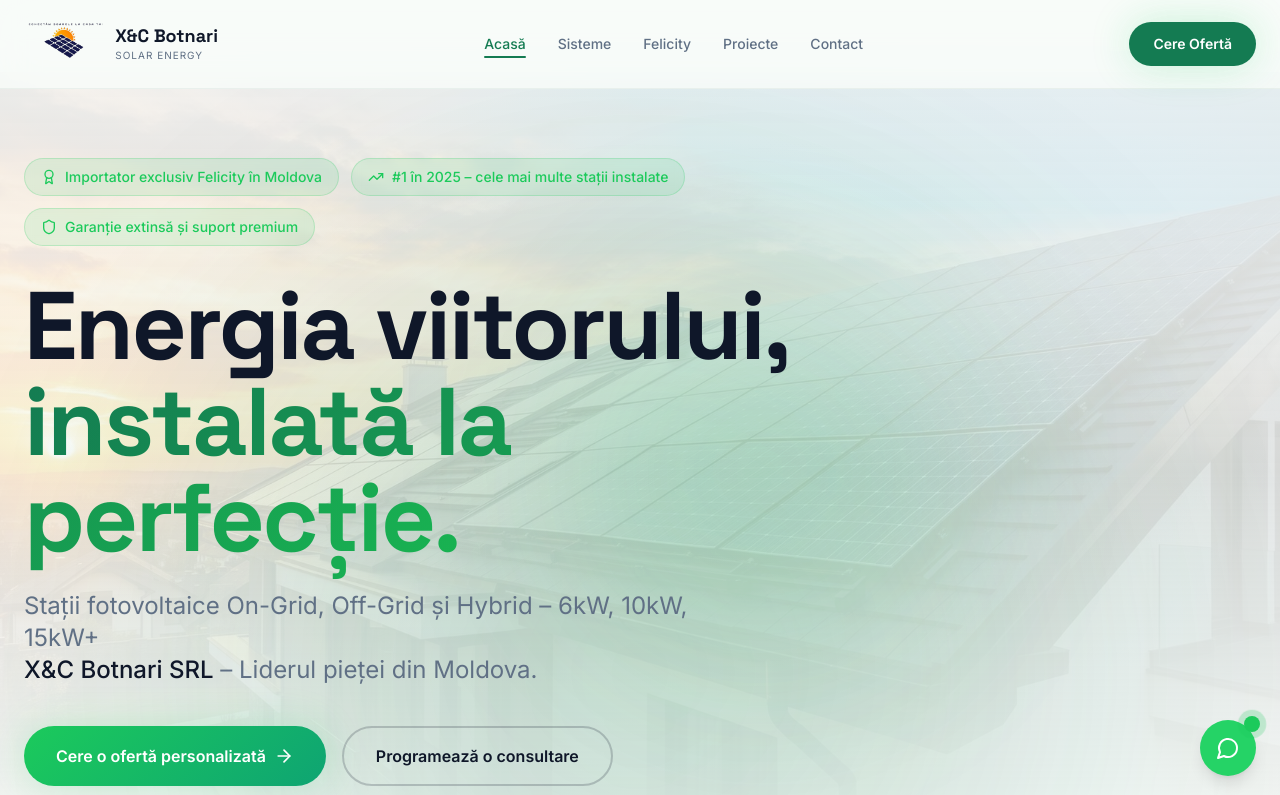
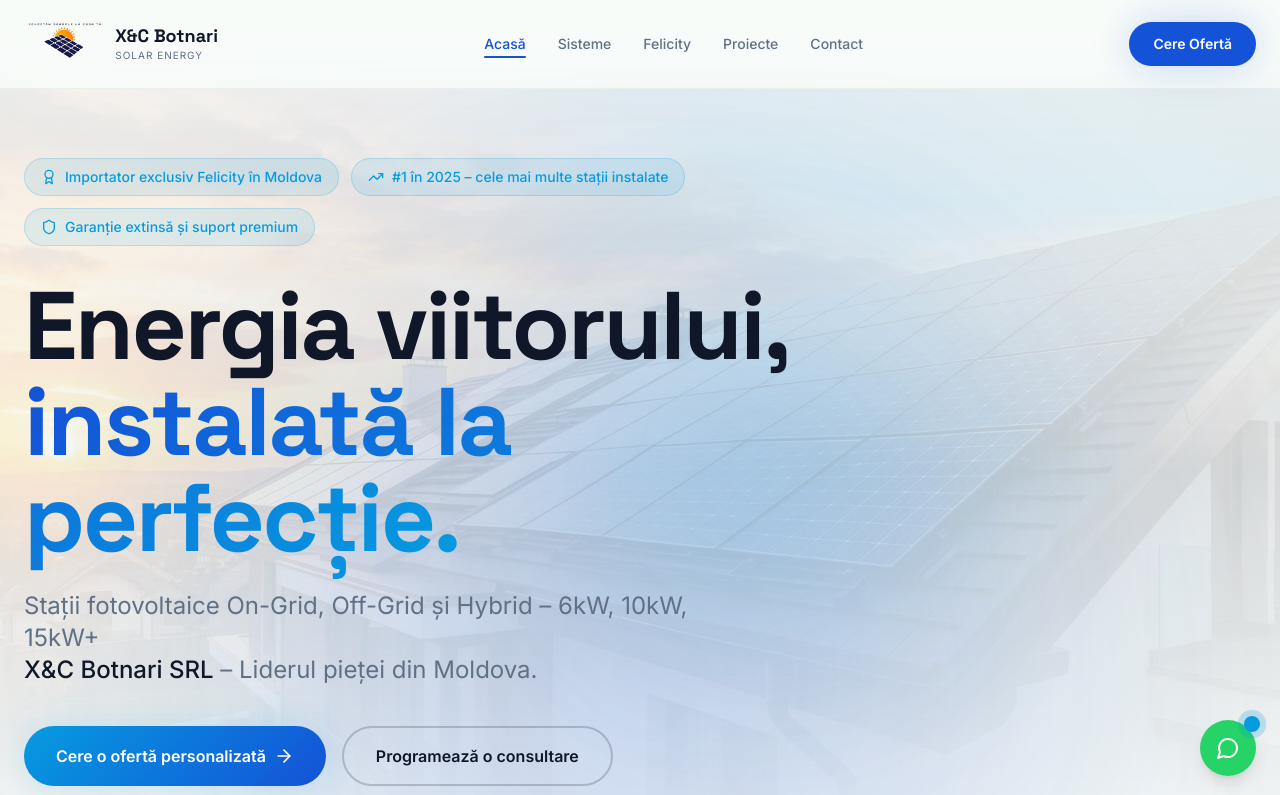
Before and after one commit to vasile-hincu/solar-pinnacle1, a React (Vite) app: page / in a window 1280 px wide. Shown: the top 795 px of the page. Built offline with nearby package versions, Linux system fonts and the light colour scheme; the HTML template or start-up script is replaced by a standard one.

Commit message:
Theme: premium blue palette

```diff
--- a/src/index.css
+++ b/src/index.css
@@ -19,20 +19,20 @@
     --popover: 0 0% 100%;
     --popover-foreground: 222 47% 11%;
 
-    /* Brand Primary - Premium Green */
-    --primary: 156 72% 28%;
+    /* Brand Primary - Premium Blue */
+    --primary: 221 83% 46%;
     --primary-foreground: 0 0% 100%;
 
     /* Secondary - Soft Mint */
     --secondary: 140 26% 96%;
-    --secondary-foreground: 156 35% 18%;
+    --secondary-foreground: 222 47% 16%;
 
     /* Muted surfaces */
     --muted: 140 20% 96%;
     --muted-foreground: 215 16% 45%;
 
-    /* Accent - Vivid Green */
-    --accent: 142 76% 45%;
+    /* Accent - Electric Blue */
+    --accent: 199 95% 45%;
     --accent-foreground: 0 0% 100%;
 
     /* Solar Warm - optional highlight */
@@ -40,7 +40,7 @@
     --solar-warm-foreground: 222 47% 11%;
 
     /* Success/Energy */
-    --energy: 142 76% 45%;
+    --energy: 221 83% 46%;
     --energy-foreground: 0 0% 100%;
 
     --destructive: 0 84% 60%;
@@ -48,7 +48,7 @@
 
     --border: 140 15% 88%;
     --input: 140 15% 90%;
-    --ring: 156 72% 28%;
+    --ring: 221 83% 46%;
 
     --radius: 0.75rem;
 
@@ -58,28 +58,28 @@
     --glass-blur: 18px;
 
     /* Gradient Variables */
-    --gradient-primary: linear-gradient(135deg, hsl(156 72% 28%), hsl(142 76% 40%));
-    --gradient-accent: linear-gradient(135deg, hsl(142 76% 45%), hsl(160 84% 35%));
+    --gradient-primary: linear-gradient(135deg, hsl(221 83% 46%), hsl(199 95% 45%));
+    --gradient-accent: linear-gradient(135deg, hsl(199 95% 45%), hsl(221 83% 46%));
     --gradient-dark: linear-gradient(180deg, hsl(140 33% 99%), hsl(140 28% 96%));
-    --gradient-radial: radial-gradient(ellipse at center, hsl(142 76% 45% / 0.18), transparent 70%);
+    --gradient-radial: radial-gradient(ellipse at center, hsl(199 95% 45% / 0.16), transparent 70%);
     --gradient-hero: linear-gradient(135deg, hsl(140 33% 99%) 0%, hsl(140 33% 98%) 50%, hsl(0 0% 100%) 100%);
 
     /* Shadow System */
     --shadow-sm: 0 2px 10px hsl(222 47% 11% / 0.08);
     --shadow-md: 0 10px 30px hsl(222 47% 11% / 0.10);
     --shadow-lg: 0 20px 60px hsl(222 47% 11% / 0.14);
-    --shadow-glow: 0 0 40px hsl(142 76% 45% / 0.22);
-    --shadow-gold: 0 0 40px hsl(142 76% 45% / 0.20);
+    --shadow-glow: 0 0 40px hsl(221 83% 46% / 0.22);
+    --shadow-gold: 0 0 40px hsl(199 95% 45% / 0.18);
 
     /* Sidebar */
     --sidebar-background: 0 0% 100%;
     --sidebar-foreground: 222 47% 11%;
-    --sidebar-primary: 156 72% 28%;
+    --sidebar-primary: 221 83% 46%;
     --sidebar-primary-foreground: 0 0% 100%;
     --sidebar-accent: 140 26% 96%;
-    --sidebar-accent-foreground: 156 35% 18%;
+    --sidebar-accent-foreground: 222 47% 16%;
     --sidebar-border: 140 15% 88%;
-    --sidebar-ring: 156 72% 28%;
+    --sidebar-ring: 221 83% 46%;
   }
 
   .dark {
```
